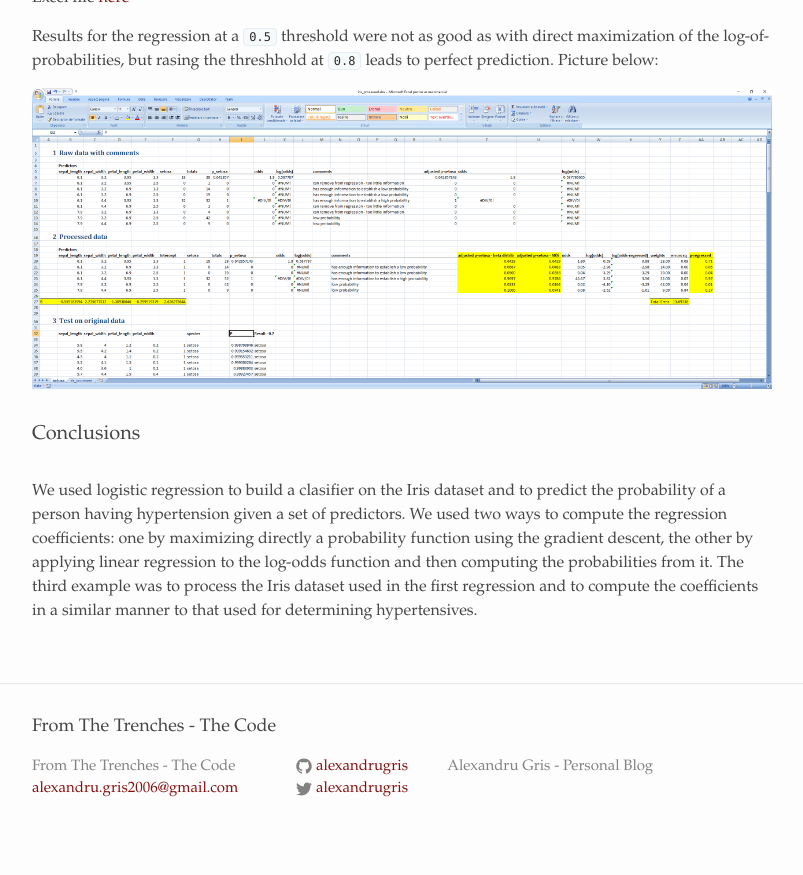
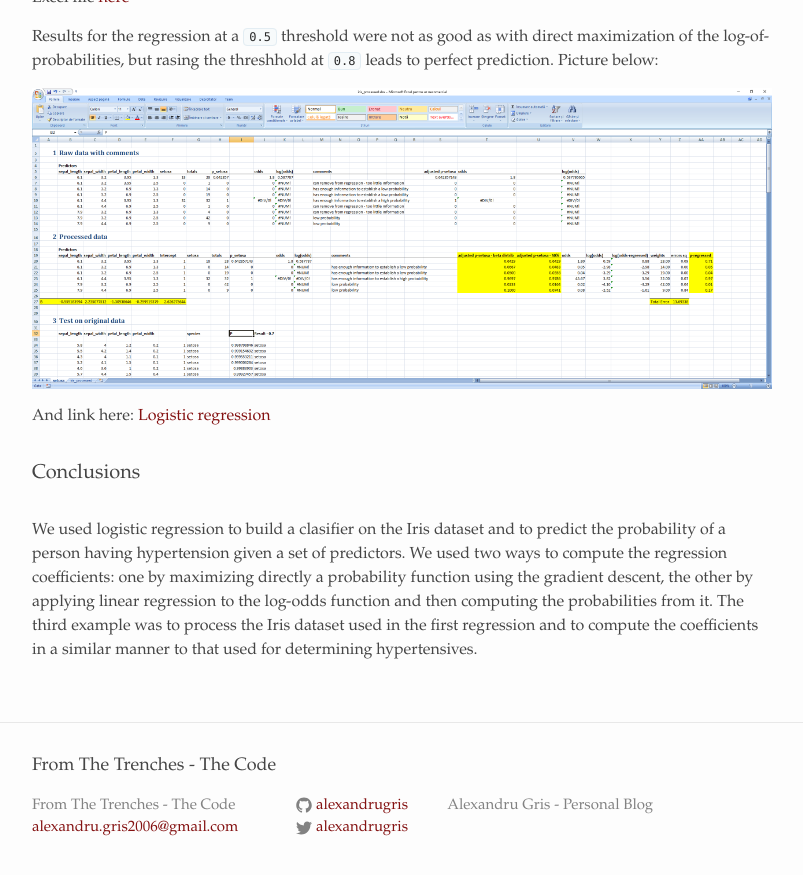
Before and after one commit to alexandrugris/my-jekyll-tech-blog, a Jekyll site: the page built from MyBlog/_posts/2018-08-24-logistic-regression.markdown, in a window 1280 px wide and 900 px high, scrolled down 10142 px. Shown: the top 875 px of the window, without its empty margins (238-1041 px from the left). Built offline with Jekyll 4.4.1, drawn with Linux system fonts in a browser that asks for light colours.

Commit message:
added link to not clear picture

```diff
--- a/MyBlog/_posts/2018-08-24-logistic-regression.markdown
+++ b/MyBlog/_posts/2018-08-24-logistic-regression.markdown
@@ -249,6 +249,8 @@ Results for the regression at a `0.5` threshold were not as good as with direct
 
 ![Logistic regression]({{site.url}}/assets/logistic_regression_10.png)
 
+And link here: [Logistic regression]({{site.url}}/assets/logistic_regression_10.png)
+
 ### Conclusions
 
 We used logistic regression to build a clasifier on the Iris dataset and to predict the probability of a person having hypertension given a set of predictors. We used two ways to compute the regression coefficients: one by maximizing directly a probability function using the gradient descent, the other by applying linear regression to the log-odds function and then computing the probabilities from it. The third example was to process the Iris dataset used in the first regression and to compute the coefficients in a similar manner to that used for determining hypertensives.
```
